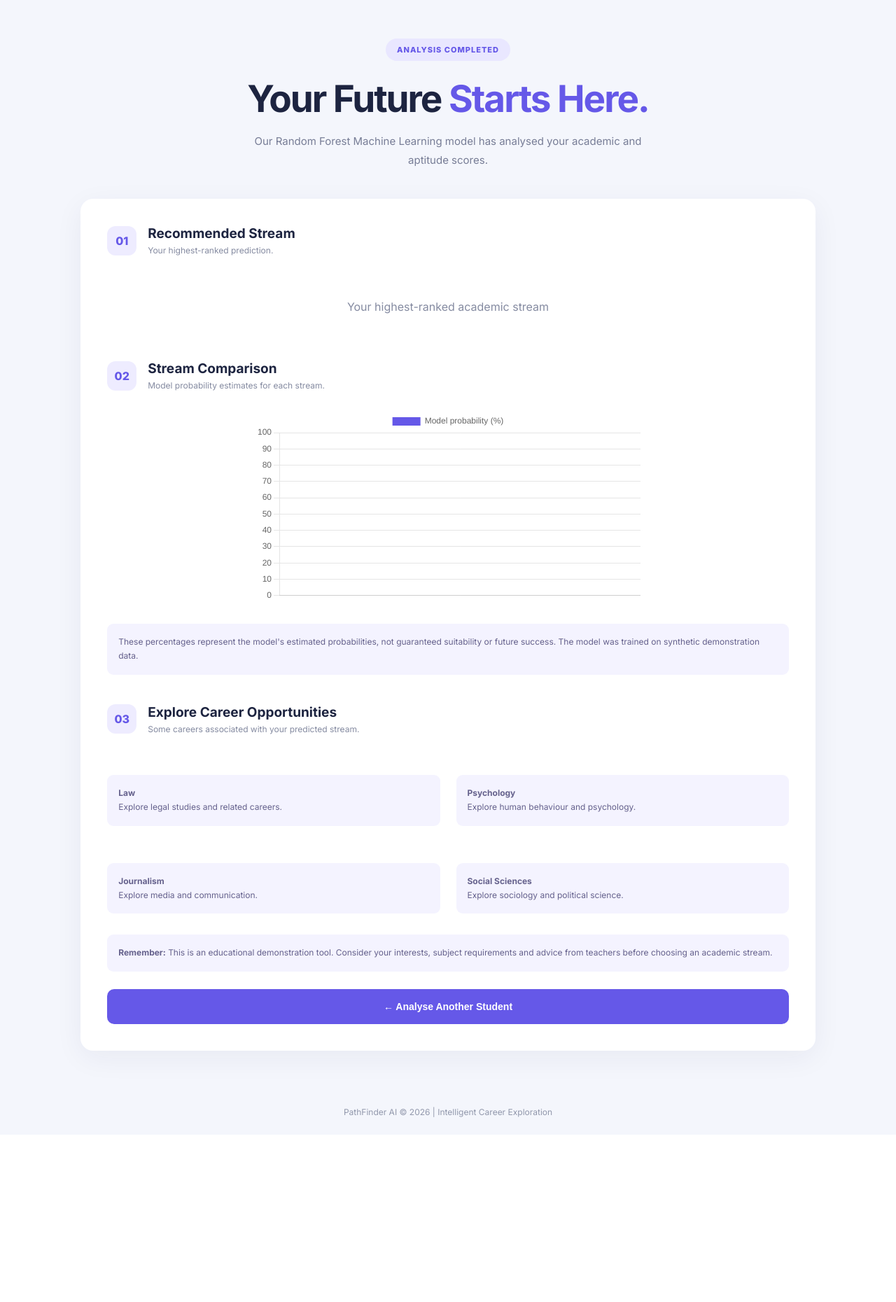
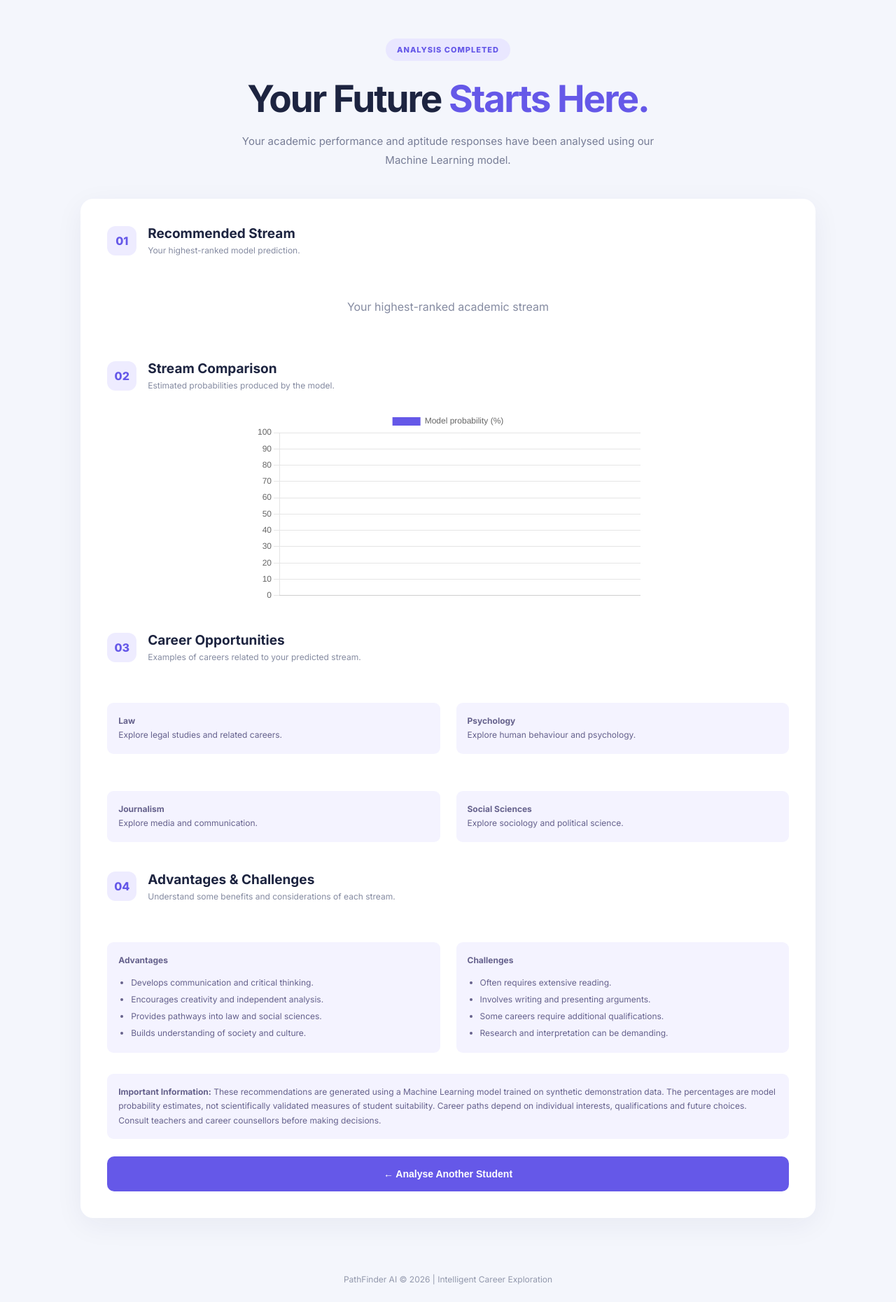
Before and after one commit to aadityas22/AI-Career-Stream-Predictor, a Flask app: template templates/results.html in a window 1280 px wide. Shown: the part 75-1935 px from the top of the page at 70% size. Before the commit the page ends 1671 px from the top, so only its background shows below. Run offline with Flask 3, Linux system fonts and the light colour scheme; the template is opened without the code that fills it, so the values that code supplies are empty.

Commit message:
Refine results page content and structure
Updated text for clarity and added sections on advantages and challenges of academic streams.

```diff
--- a/templates/results.html
+++ b/templates/results.html
@@ -22,22 +22,23 @@
         <span class="tag">ANALYSIS COMPLETED</span>
         <h1>Your Future <span>Starts Here.</span></h1>
         <p>
-            Our Random Forest Machine Learning model has analysed
-            your academic and aptitude scores.
+            Your academic performance and aptitude responses
+            have been analysed using our Machine Learning model.
         </p>
     </section>
 
     <section class="form-card">
 
+        <!-- RECOMMENDED STREAM -->
         <div class="section-heading">
             <span class="number">01</span>
             <div>
                 <h2>Recommended Stream</h2>
-                <p>Your highest-ranked prediction.</p>
+                <p>Your highest-ranked model prediction.</p>
             </div>
         </div>
 
-        <div style="text-align:center; padding:25px 10px;">
+        <div style="text-align:center;padding:25px 10px;">
             <h1 style="font-size:38px;color:#6558e8;">
                 {{ prediction }}
             </h1>
@@ -46,11 +47,12 @@
             </p>
         </div>
 
+        <!-- STREAM COMPARISON -->
         <div class="section-heading second-heading">
             <span class="number">02</span>
             <div>
                 <h2>Stream Comparison</h2>
-                <p>Model probability estimates for each stream.</p>
+                <p>Estimated probabilities produced by the model.</p>
             </div>
         </div>
 
@@ -69,32 +71,23 @@
                 </div>
 
                 <div style="height:10px;background:#eeeff5;border-radius:20px;">
-                    <div style="
-                        width:{{ item.percentage }}%;
-                        height:10px;
-                        background:#6558e8;
-                        border-radius:20px;">
-                    </div>
+                    <div style="width:{{ item.percentage }}%;height:10px;background:#6558e8;border-radius:20px;"></div>
                 </div>
             </div>
             {% endfor %}
         </div>
 
-        <div class="notice">
-            These percentages represent the model's estimated
-            probabilities, not guaranteed suitability or future success.
-            The model was trained on synthetic demonstration data.
-        </div>
-
+        <!-- CAREER OPPORTUNITIES -->
         <div class="section-heading second-heading">
             <span class="number">03</span>
             <div>
-                <h2>Explore Career Opportunities</h2>
-                <p>Some careers associated with your predicted stream.</p>
+                <h2>Career Opportunities</h2>
+                <p>Examples of careers related to your predicted stream.</p>
             </div>
         </div>
 
         {% if prediction == "Science" %}
+
         <div class="input-grid">
             <div class="notice">
                 <strong>Engineering</strong>
@@ -115,6 +108,7 @@
         </div>
 
         {% elif prediction == "Commerce" %}
+
         <div class="input-grid">
             <div class="notice">
                 <strong>Accounting</strong>
@@ -135,6 +129,7 @@
         </div>
 
         {% else %}
+
         <div class="input-grid">
             <div class="notice">
                 <strong>Law</strong>
@@ -153,13 +148,101 @@
                 <p>Explore sociology and political science.</p>
             </div>
         </div>
+
         {% endif %}
 
+        <!-- ADVANTAGES AND CHALLENGES -->
+        <div class="section-heading second-heading">
+            <span class="number">04</span>
+            <div>
+                <h2>Advantages & Challenges</h2>
+                <p>Understand some benefits and considerations of each stream.</p>
+            </div>
+        </div>
+
+        {% if prediction == "Science" %}
+
+        <div class="input-grid">
+            <div class="notice">
+                <strong>Advantages</strong>
+                <ul style="padding-left:18px;margin-top:10px;line-height:2;">
+                    <li>Opens pathways to engineering and healthcare.</li>
+                    <li>Develops analytical and problem-solving skills.</li>
+                    <li>Provides opportunities in scientific research.</li>
+                    <li>Can lead to technology-related careers.</li>
+                </ul>
+            </div>
+
+            <div class="notice">
+                <strong>Challenges</strong>
+                <ul style="padding-left:18px;margin-top:10px;line-height:2;">
+                    <li>Requires consistent study and practice.</li>
+                    <li>Includes complex scientific concepts.</li>
+                    <li>Some careers require lengthy higher education.</li>
+                    <li>May involve demanding practical work.</li>
+                </ul>
+            </div>
+        </div>
+
+        {% elif prediction == "Commerce" %}
+
+        <div class="input-grid">
+            <div class="notice">
+                <strong>Advantages</strong>
+                <ul style="padding-left:18px;margin-top:10px;line-height:2;">
+                    <li>Develops financial and business knowledge.</li>
+                    <li>Provides pathways into management and finance.</li>
+                    <li>Builds decision-making skills.</li>
+                    <li>Useful for understanding entrepreneurship.</li>
+                </ul>
+            </div>
+
+            <div class="notice">
+                <strong>Challenges</strong>
+                <ul style="padding-left:18px;margin-top:10px;line-height:2;">
+                    <li>Requires accuracy in calculations.</li>
+                    <li>Involves understanding economic concepts.</li>
+                    <li>Business environments can be competitive.</li>
+                    <li>Some careers require professional qualifications.</li>
+                </ul>
+            </div>
+        </div>
+
+        {% else %}
+
+        <div class="input-grid">
+            <div class="notice">
+                <strong>Advantages</strong>
+                <ul style="padding-left:18px;margin-top:10px;line-height:2;">
+                    <li>Develops communication and critical thinking.</li>
+                    <li>Encourages creativity and independent analysis.</li>
+                    <li>Provides pathways into law and social sciences.</li>
+                    <li>Builds understanding of society and culture.</li>
+                </ul>
+            </div>
+
+            <div class="notice">
+                <strong>Challenges</strong>
+                <ul style="padding-left:18px;margin-top:10px;line-height:2;">
+                    <li>Often requires extensive reading.</li>
+                    <li>Involves writing and presenting arguments.</li>
+                    <li>Some careers require additional qualifications.</li>
+                    <li>Research and interpretation can be demanding.</li>
+                </ul>
+            </div>
+        </div>
+
+        {% endif %}
+
+        <!-- DISCLAIMER -->
         <div class="notice">
-            <strong>Remember:</strong>
-            This is an educational demonstration tool. Consider your
-            interests, subject requirements and advice from teachers
-            before choosing an academic stream.
+            <strong>Important Information:</strong>
+            These recommendations are generated using a Machine Learning
+            model trained on synthetic demonstration data. The percentages
+            are model probability estimates, not scientifically validated
+            measures of student suitability. Career paths depend on
+            individual interests, qualifications and future choices.
+            Consult teachers and career counsellors before making decisions.
         </div>
 
         <a href="/" style="text-decoration:none;">
```
